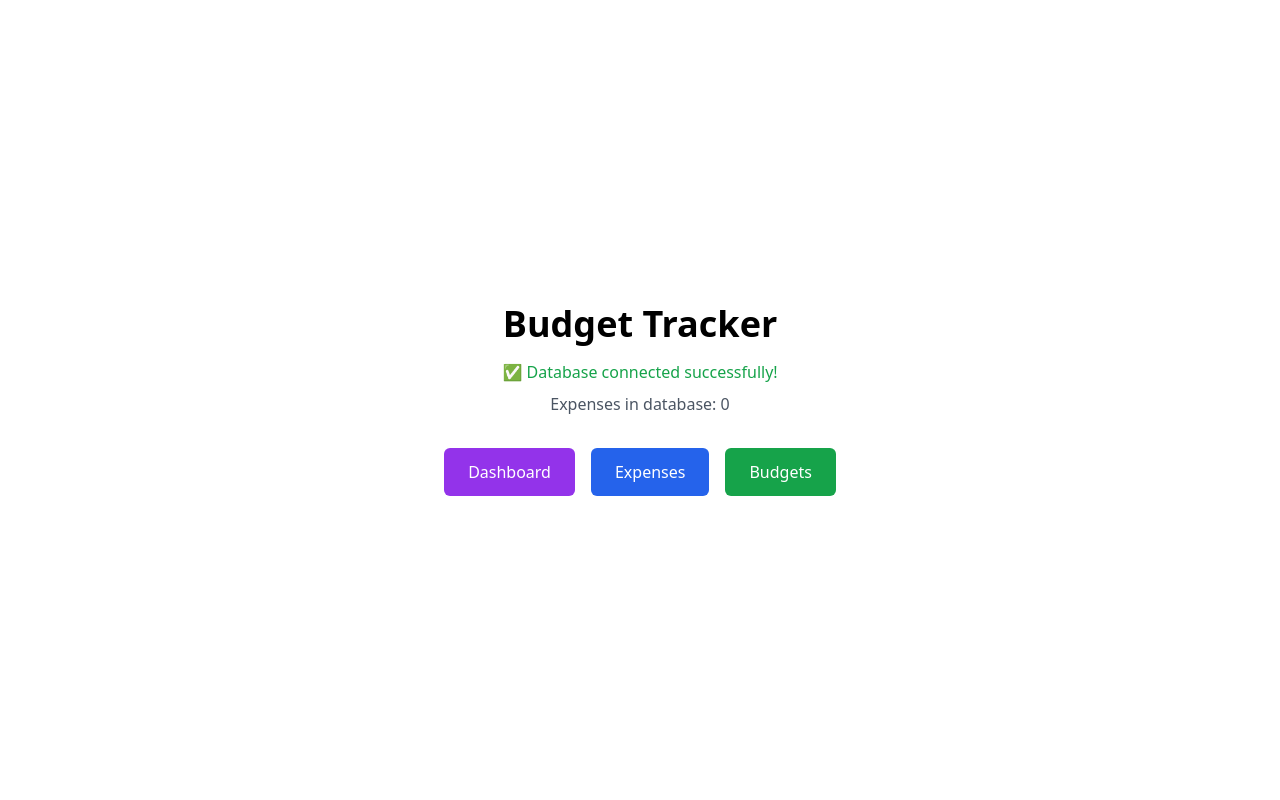
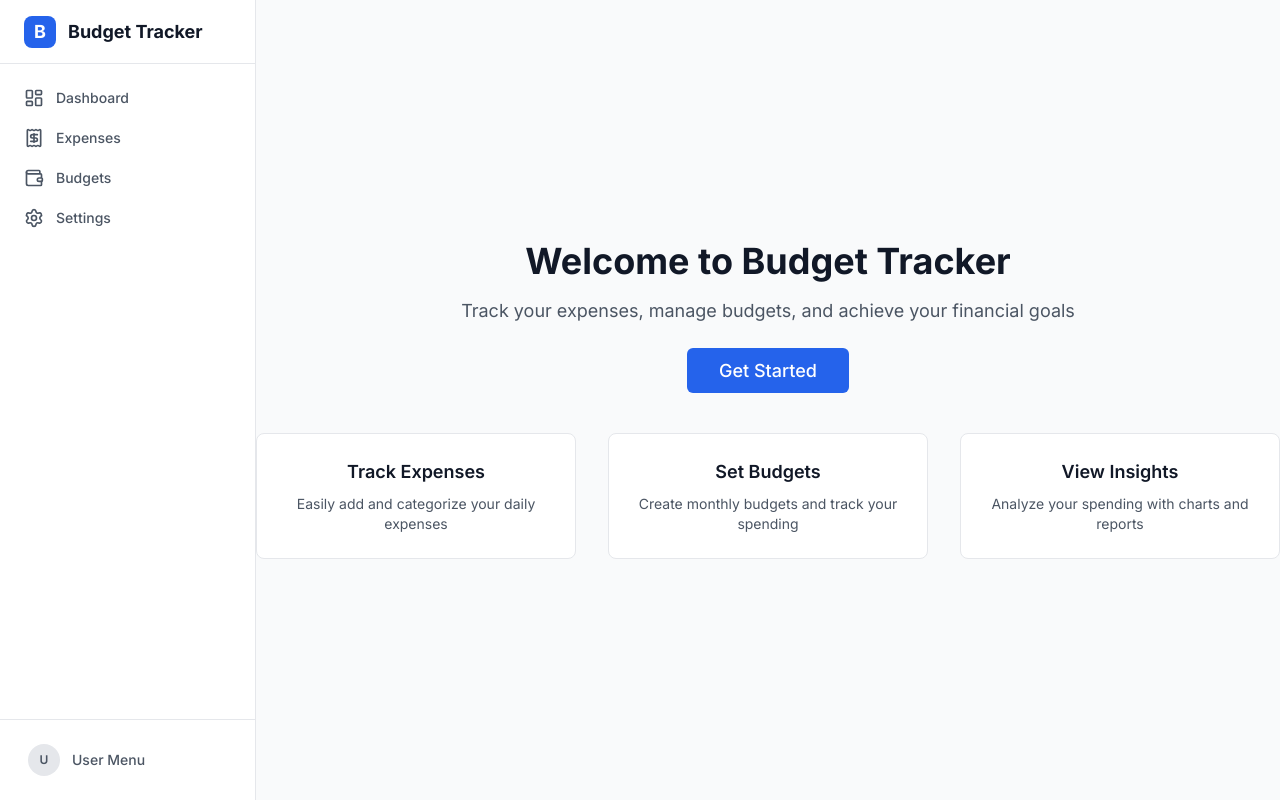
Before and after one commit to ugotalan2/budget-tracker, a Next.js app: page / in a window 1280 px wide. Built offline with nearby package versions, Linux system fonts and the light colour scheme; no server answers; the database is empty.

Commit message:
added sidebar nav

```diff
--- a/app/budgets/page.tsx
+++ b/app/budgets/page.tsx
@@ -296,7 +296,7 @@ export default function BudgetsPage() {
   }
 
   return (
-    <div className="min-h-screen bg-gray-50 py-8">
+    <div className="min-h-screen bg-gray-50 p-8">
       <div className="mx-auto max-w-7xl px-4 sm:px-6 lg:px-8">
         {/* Navigation Loading Indicator */}
         {isNavigating && (
--- a/app/dashboard/page.tsx
+++ b/app/dashboard/page.tsx
@@ -147,7 +147,7 @@ export default function DashboardPage() {
   }
 
   return (
-    <div className="min-h-screen bg-gray-50 py-8">
+    <div className="min-h-screen bg-gray-50 p-8">
       <div className="mx-auto max-w-7xl px-4 sm:px-6 lg:px-8">
         {/* Header */}
         <div className="mb-8 flex items-center justify-between">
--- a/app/expenses/page.tsx
+++ b/app/expenses/page.tsx
@@ -163,7 +163,7 @@ export default function ExpensesPage() {
   }
 
   return (
-    <div className="min-h-screen bg-gray-50 py-8">
+    <div className="min-h-screen bg-gray-50 p-8">
       <div className="mx-auto max-w-7xl px-4 sm:px-6 lg:px-8">
         <div className="mb-8">
           <h1 className="text-3xl font-bold text-gray-900">Expenses</h1>
--- a/app/layout.tsx
+++ b/app/layout.tsx
@@ -1,19 +1,28 @@
 import type { Metadata } from 'next';
+import { Inter } from 'next/font/google';
 import './globals.css';
+import Sidebar from '@/components/layout/Sidebar';
+
+const inter = Inter({ subsets: ['latin'] });
 
 export const metadata: Metadata = {
   title: 'Budget Tracker',
-  description: 'Track your expenses and stay within your budget.',
+  description: 'Track your expenses and manage budgets',
 };
 
 export default function RootLayout({
   children,
-}: Readonly<{
+}: {
   children: React.ReactNode;
-}>) {
+}) {
   return (
     <html lang="en">
-      <body className="antialiased">{children}</body>
+      <body className={inter.className}>
+        <div className="flex h-screen overflow-hidden">
+          <Sidebar />
+          <main className="flex-1 overflow-y-auto bg-gray-50">{children}</main>
+        </div>
+      </body>
     </html>
   );
 }
--- a/app/page.tsx
+++ b/app/page.tsx
@@ -1,41 +1,51 @@
-import { createServerSupabaseClient } from '@/lib/supabase/server';
 import Link from 'next/link';
 
-export default async function Home() {
-  const supabase = await createServerSupabaseClient();
-  const { data, error } = await supabase.from('expenses').select('count');
+export default function Home() {
+  return (
+    <div className="flex min-h-screen flex-col items-center justify-center">
+      <div className="text-center">
+        <h1 className="text-4xl font-bold text-gray-900">
+          Welcome to Budget Tracker
+        </h1>
+        <p className="mt-4 text-lg text-gray-600">
+          Track your expenses, manage budgets, and achieve your financial goals
+        </p>
 
-  return (
-    <div className="flex min-h-screen flex-col items-center justify-center p-24">
-      <h1 className="mb-4 text-4xl font-bold">Budget Tracker</h1>
-      {error ? (
-        <p className="text-red-500">Database Error: {error.message}</p>
-      ) : (
-        <p className="text-green-600">✅ Database connected successfully!</p>
-      )}
-      <p className="mt-2 text-gray-600">
-        Expenses in database: {data?.[0]?.count ?? 0}
-      </p>
+        <div className="mt-8">
+          <Link
+            href="/dashboard"
+            className="rounded-md bg-blue-600 px-8 py-3 text-lg font-medium text-white hover:bg-blue-700"
+          >
+            Get Started
+          </Link>
+        </div>
 
-      <div className="mt-8 flex gap-4">
-        <Link
-          href="/dashboard"
-          className="rounded-md bg-purple-600 px-6 py-3 text-white hover:bg-purple-700"
-        >
-          Dashboard
-        </Link>
-        <Link
-          href="/expenses"
-          className="rounded-md bg-blue-600 px-6 py-3 text-white hover:bg-blue-700"
-        >
-          Expenses
-        </Link>
-        <Link
-          href="/budgets"
-          className="rounded-md bg-green-600 px-6 py-3 text-white hover:bg-green-700"
-        >
-          Budgets
-        </Link>
+        <div className="mt-12 grid gap-8 sm:grid-cols-3">
+          <div className="rounded-lg border border-gray-200 bg-white p-6">
+            <h3 className="text-lg font-semibold text-gray-900">
+              Track Expenses
+            </h3>
+            <p className="mt-2 text-sm text-gray-600">
+              Easily add and categorize your daily expenses
+            </p>
+          </div>
+
+          <div className="rounded-lg border border-gray-200 bg-white p-6">
+            <h3 className="text-lg font-semibold text-gray-900">Set Budgets</h3>
+            <p className="mt-2 text-sm text-gray-600">
+              Create monthly budgets and track your spending
+            </p>
+          </div>
+
+          <div className="rounded-lg border border-gray-200 bg-white p-6">
+            <h3 className="text-lg font-semibold text-gray-900">
+              View Insights
+            </h3>
+            <p className="mt-2 text-sm text-gray-600">
+              Analyze your spending with charts and reports
+            </p>
+          </div>
+        </div>
       </div>
     </div>
   );
--- /dev/null
+++ b/app/settings/page.tsx
@@ -0,0 +1,16 @@
+export default function SettingsPage() {
+  return (
+    <div className="min-h-screen bg-gray-50 p-8">
+      <div className="mx-auto max-w-4xl">
+        <h1 className="text-3xl font-bold text-gray-900">Settings</h1>
+        <p className="mt-2 text-gray-600">
+          Manage your account and preferences
+        </p>
+
+        <div className="mt-8 rounded-lg bg-white p-6 shadow">
+          <p className="text-gray-500">Settings coming soon...</p>
+        </div>
+      </div>
+    </div>
+  );
+}
--- /dev/null
+++ b/components/layout/Sidebar.tsx
@@ -0,0 +1,63 @@
+'use client';
+
+import Link from 'next/link';
+import { usePathname } from 'next/navigation';
+import { LayoutDashboard, Receipt, Wallet, Settings } from 'lucide-react';
+
+export default function Sidebar() {
+  const pathname = usePathname();
+
+  const links = [
+    { href: '/dashboard', label: 'Dashboard', icon: LayoutDashboard },
+    { href: '/expenses', label: 'Expenses', icon: Receipt },
+    { href: '/budgets', label: 'Budgets', icon: Wallet },
+    { href: '/settings', label: 'Settings', icon: Settings },
+  ];
+
+  return (
+    <div className="flex h-screen w-64 flex-col border-r border-gray-200 bg-white">
+      {/* Logo */}
+      <div className="flex h-16 items-center border-b border-gray-200 px-6">
+        <div className="flex h-8 w-8 items-center justify-center rounded-lg bg-blue-600">
+          <span className="text-lg font-bold text-white">B</span>
+        </div>
+        <span className="ml-3 text-lg font-bold text-gray-900">
+          Budget Tracker
+        </span>
+      </div>
+
+      {/* Navigation */}
+      <nav className="flex-1 space-y-1 px-3 py-4">
+        {links.map((link) => {
+          const Icon = link.icon;
+          const isActive = pathname === link.href;
+
+          return (
+            <Link
+              key={link.href}
+              href={link.href}
+              className={`flex items-center gap-3 rounded-lg px-3 py-2 text-sm font-medium transition-colors ${
+                isActive
+                  ? 'bg-blue-50 text-blue-600'
+                  : 'text-gray-600 hover:bg-gray-50 hover:text-gray-900'
+              }`}
+            >
+              <Icon className="h-5 w-5" />
+              {link.label}
+            </Link>
+          );
+        })}
+      </nav>
+
+      {/* User Section at Bottom */}
+      <div className="border-t border-gray-200 p-4">
+        <button className="flex w-full items-center gap-3 rounded-lg px-3 py-2 text-sm font-medium text-gray-600 hover:bg-gray-50">
+          <div className="flex h-8 w-8 items-center justify-center rounded-full bg-gray-200 text-xs font-semibold">
+            U
+          </div>
+          <span>User Menu</span>
+        </button>
+      </div>
+    </div>
+  );
+}
```
